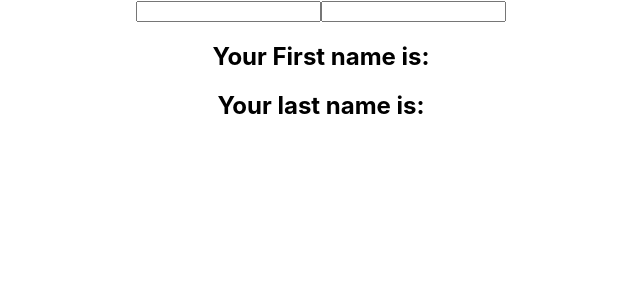
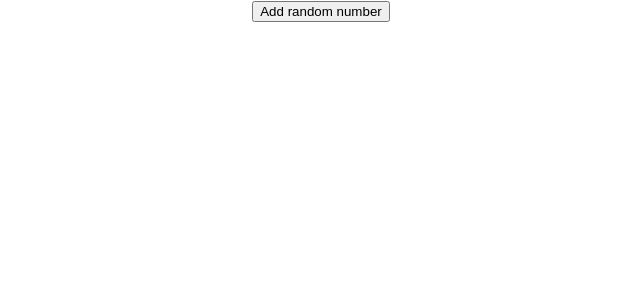
Before and after one commit to Rida4142/React-Hooks, a React (Create React App) app: page / in a window 1280 px wide. Shown: the top 300 px of the page, without its empty margins (319-959 px from the left). Built offline with nearby package versions, Linux system fonts and the light colour scheme.

Commit message:
useState with Array

```diff
--- a/src/App.js
+++ b/src/App.js
@@ -3,11 +3,13 @@
 import UseState from './components/UseState';
 import Counter from './components/Counter';
 import UseStateObject from './components/UseStateObject';
+import UseStateArray from './components/UseStateArray';
 
 function App() {
   return (
     <div className="App">
-      <UseStateObject />
+      <UseStateArray />
+      {/* <UseStateObject /> */}
       {/* <Counter /> */}
       {/* <UseState /> */}
     </div>
--- /dev/null
+++ b/src/components/UseStateArray.js
@@ -0,0 +1,32 @@
+import React, { useState } from 'react'
+
+function UseStateArray() {
+    const [items,setItems]=useState([])
+    const addHandler=()=>{
+        setItems([...items,{
+             id: items.length,
+            value: Math.floor(Math.random()* 100)+1
+        }
+
+        ])
+    }
+  return (
+    <div>
+        <button onClick={addHandler}>Add random number</button>
+        <ul>
+            {
+             items.map(item=>(
+                <li key={item.id}>{item.value}</li>
+
+             ))
+            }
+
+        </ul>
+
+
+
+    </div>
+  )
+}
+
+export default UseStateArray
```
